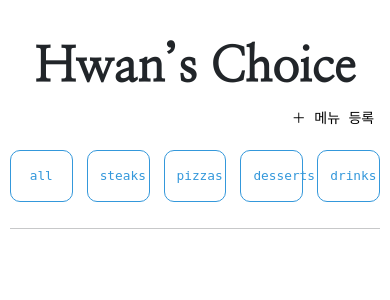
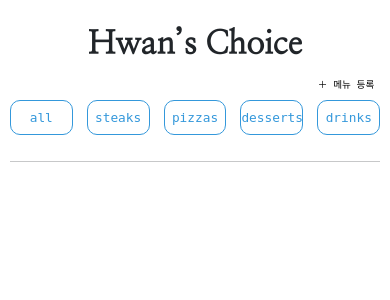
Before and after one commit to innovation-camp-6/project, a Flask app: page / in a window 390 px wide. Shown: the top 300 px of the page. Run offline with Flask 3, Linux system fonts and the light colour scheme; data that the repository does not hold is empty; some web fonts are replaced.

Commit message:
메인페이지, 모바일 대응을 위한 크기 조정

```diff
--- a/static/css/index.css
+++ b/static/css/index.css
@@ -23,12 +23,18 @@
     justify-content: center;
 
     padding-top: 20px;
+    @media screen and (max-width: 700px) {
+        height: 100px;
+    }
 }
 
 .titleName>h1 {
     font-family: 'Nanum Myeongjo', serif;
     font-weight: bold;
     font-size: 3rem;
+    @media screen and (max-width: 700px) {
+        font-size: 2rem;
+    }
 }
 
 .titleBtn {
@@ -38,7 +44,10 @@
 .titleBtn > button {
     border : transparent;
     background-color: transparent;
-    font-size: 14px;
+    font-size: 0.8rem;
+    @media screen and (max-width: 700px) {
+        font-size:0.6rem
+    }
 }
 
 .titleBtn > button:hover {
@@ -54,11 +63,14 @@
     justify-content: space-between;
 
     margin-bottom: 10px;
+    @media screen and (max-width: 700px) {
+        height: 35px;
+    }
 }
 
 .btn {
     width: 17%;
-    height: 52px;
+    height: 100%;
     border-radius: 10px;
     font-size: 100%;
     font-weight: 500;
@@ -66,6 +78,9 @@
     padding: 10px auto 10px auto;
     border: none;
     cursor: pointer;
+    @media screen and (max-width: 700px) {
+        padding: 0;
+    }
 }
 
 .btn-primary {
@@ -143,8 +158,8 @@
     }
 
     .card {
-        width: 45%;
-        height: 45%;
+        width: 40%;
+        height: 40%;
     }
 
     .card-body {
```
Also changed, not shown: static/css/detail.css (+11 -0 lines).
